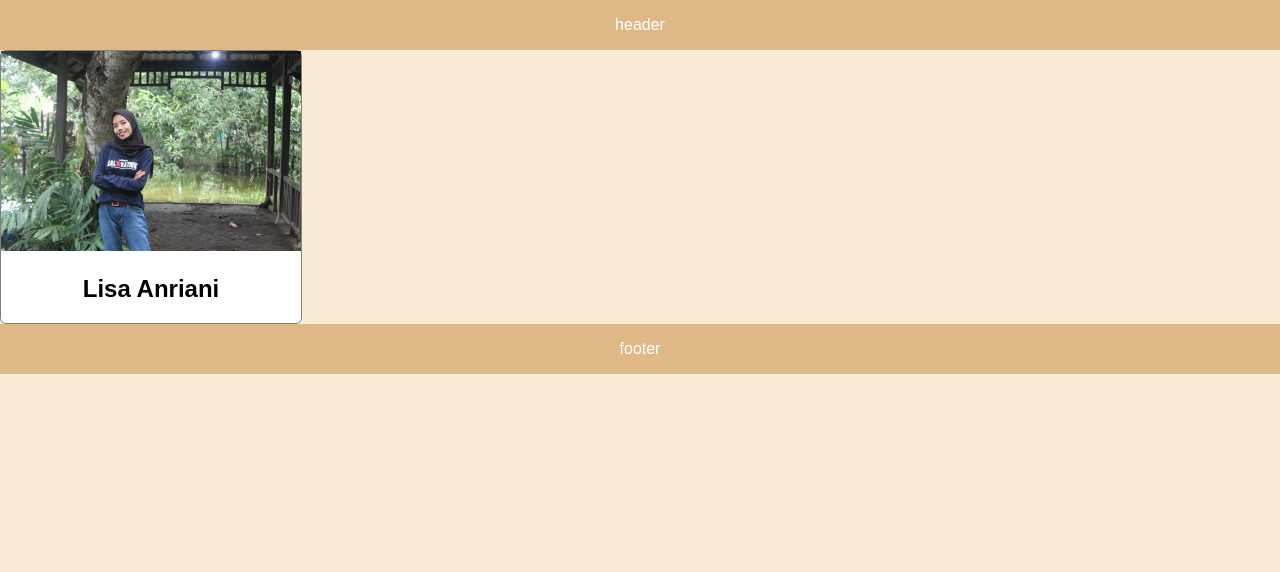
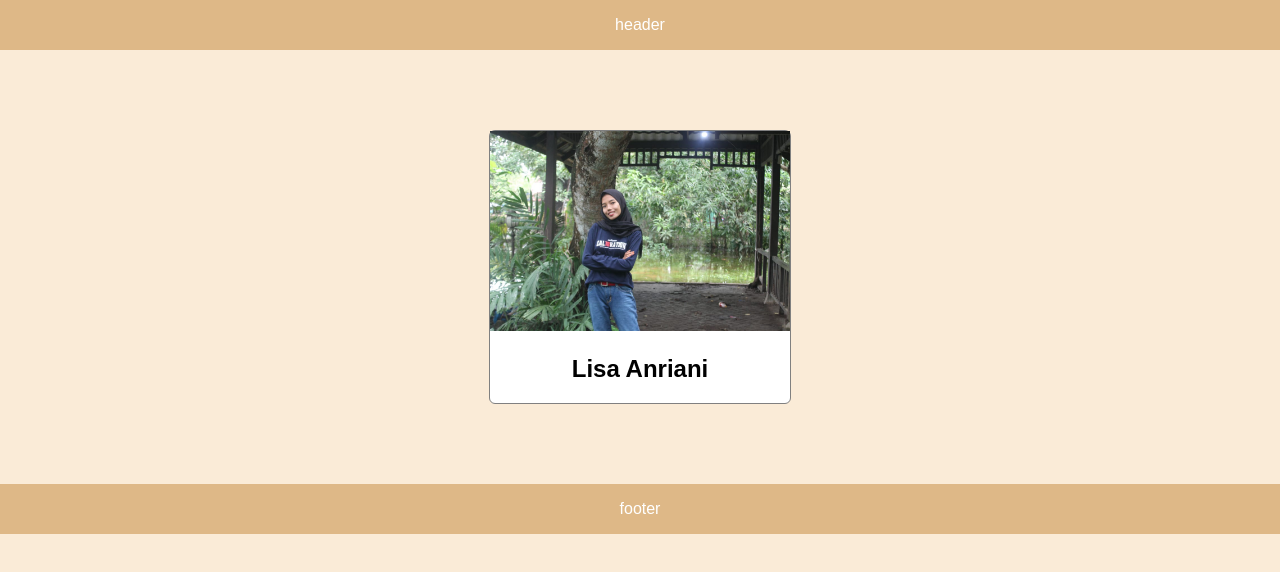
Before and after one commit to lisaanriani17/lisaanriani_60900118017, a plain HTML site: page index.html in a window 1280 px wide. Drawn offline with Linux system fonts and the light colour scheme.

Commit message:
changed style for selector #profile-container, to make it centered horizontally

```diff
--- a/style.css
+++ b/style.css
@@ -45,3 +45,11 @@ body {
     background-color: antiquewhite;
     font-family: Arial, "Helvetica Neue", Helvetica, sans-serif;
 }
+
+#profile-container {
+    max-width: 300px;
+    margin: 80px auto;
+    background-color: white;
+    border: 1px solid gray;
+    border-radius: 6px;
+}
```
